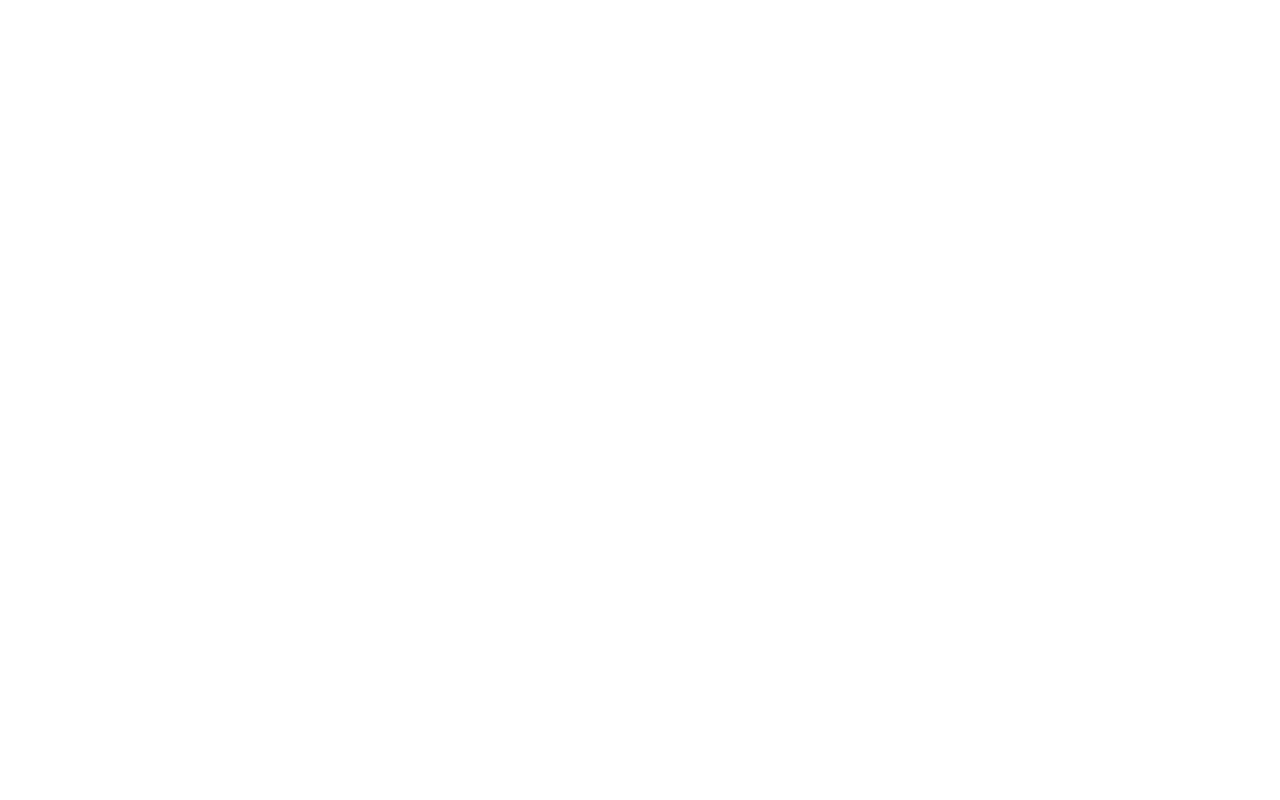
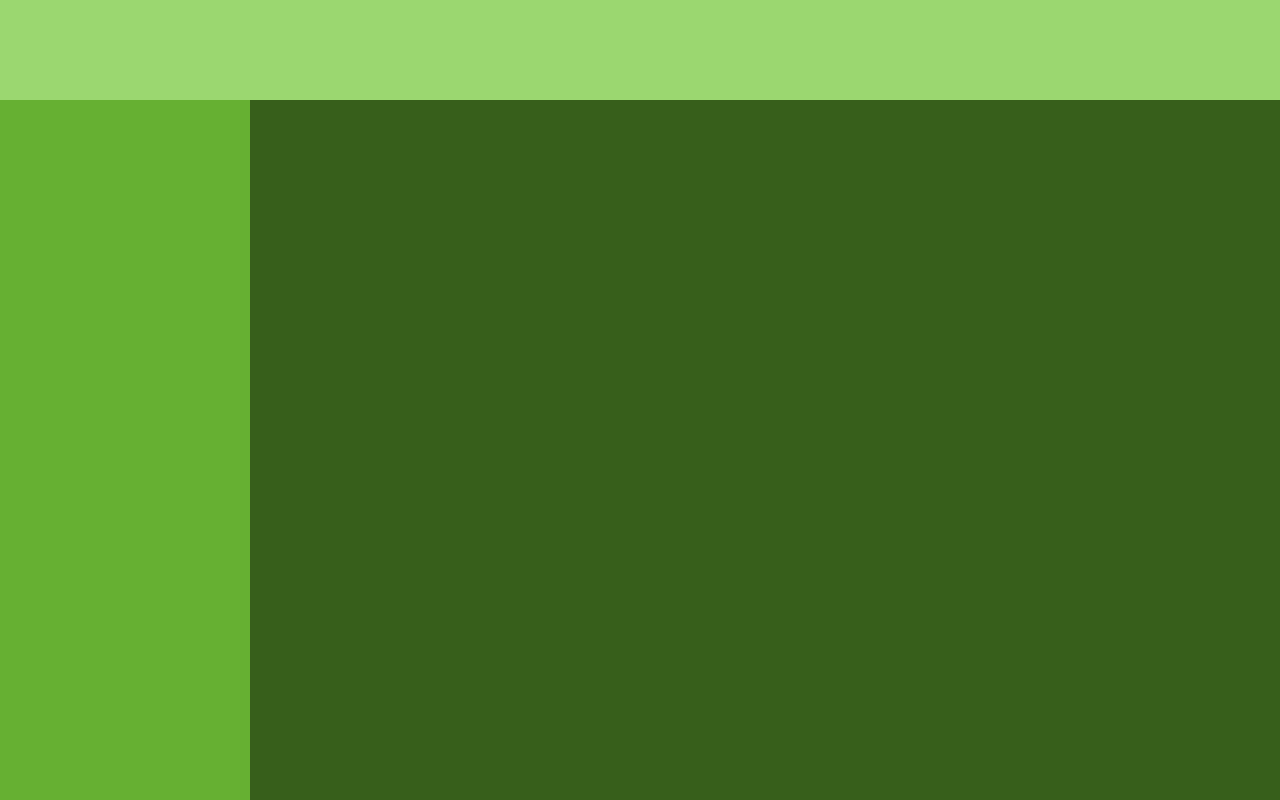
Before and after one commit to Chu-Gau/CG_Sample, a plain HTML site: page Web/Front-end/Layout Concepts/Head_Side_Content 1/index.html in a window 1280 px wide. Drawn offline with nearby package versions, Linux system fonts and the light colour scheme.

Commit message:
Create layout Sample, with heder, sidebar and content

```diff
--- a/Web/Footer at the bottom/style.css
+++ /dev/null
@@ -1,23 +0,0 @@
-html,
-body {
-   margin:0;
-   padding:0;
-   height:100%;
-}
-#container {
-   min-height:100%;
-   position:relative;
-}
-#header {
-   padding:10px;
-}
-#body {
-   padding:10px;
-   padding-bottom:60px;   /* Height of the footer */
-}
-#footer {
-   position:absolute;
-   bottom:0;
-   width:100%;
-   height:60px;   /* Height of the footer */
-}
--- a/Web/Footer at the bottom/index.html
+++ b/Web/Front-end/Layout Concepts/Head_Side_Content 1/index.html
@@ -3,7 +3,7 @@
 
 <head>
     <meta charset="UTF-8">
-    <meta name="viewport" content="width=device-width, initial-scale=1.0">
+    <meta name="viewport" content="wclassth=device-wclassth, initial-scale=1.0">
     <meta http-equiv="X-UA-Compatible" content="ie=edge">
     <link rel="stylesheet" href="style.css">
     <script src="https://code.jquery.com/jquery-3.3.1.min.js" integrity="sha256-FgpCb/KJQlLNfOu91ta32o/NMZxltwRo8QtmkMRdAu8=" crossorigin="anonymous"></script>
@@ -12,13 +12,9 @@
 </head>
 
 <body>
-    <div id="container">
-        <div id="header"></div>
-        <div id="body"></div>
-        <div id="footer"></div>
-     </div>
-
-    <script src="script.js"></script>
+    <header></header>
+    <aside></aside>
+    <section class="main-container"></section>
 </body>
 
 </html>
--- /dev/null
+++ b/Web/Front-end/Layout Concepts/Head_Side_Content 1/style.css
@@ -0,0 +1,42 @@
+html,
+body {
+   margin:0;
+   padding:0;
+   height:100%;
+   overflow: hidden;
+}
+
+header{
+    width: 100%;
+    height: 100px;
+}
+
+aside{
+    width: 250px;
+    overflow: hidden;
+    height: 100%;
+    float: left;
+}
+
+section.main-container{
+    overflow: hidden;
+    height: 100%;
+}
+
+/*
+This is non-required css
+*/
+
+html,
+body{
+    background-color: #EBF7E3;
+}
+header{
+    background-color: #9BD770;
+}
+aside{
+    background-color: #66B032;
+}
+section.main-container{
+    background: #375F1B;
+}
```
Also changed, not shown: Web/Footer at the bottom/script.js (deleted), Web/Front-end/Layout Concepts/Head_Side_Content 1/screenshot.png (added).
